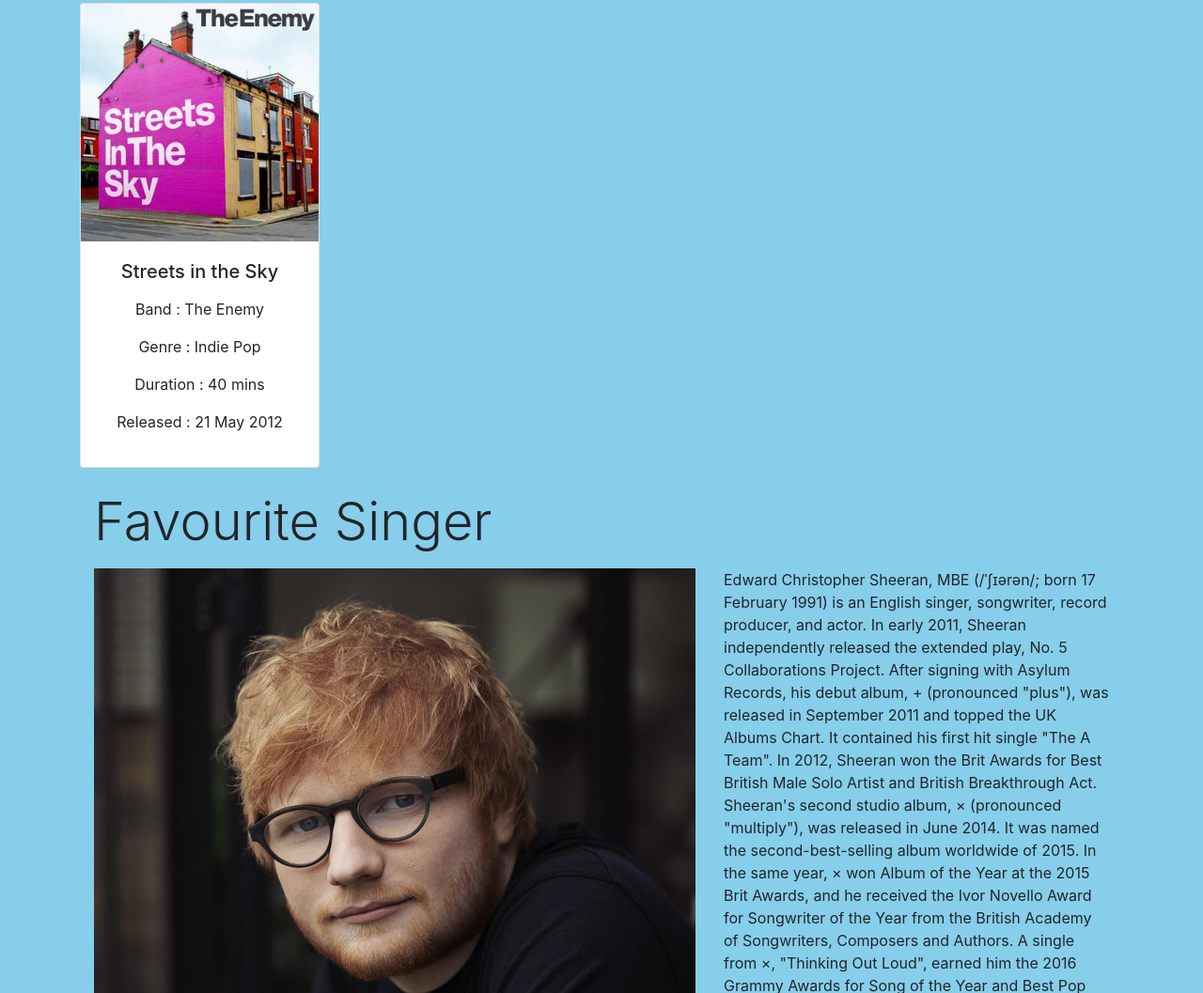
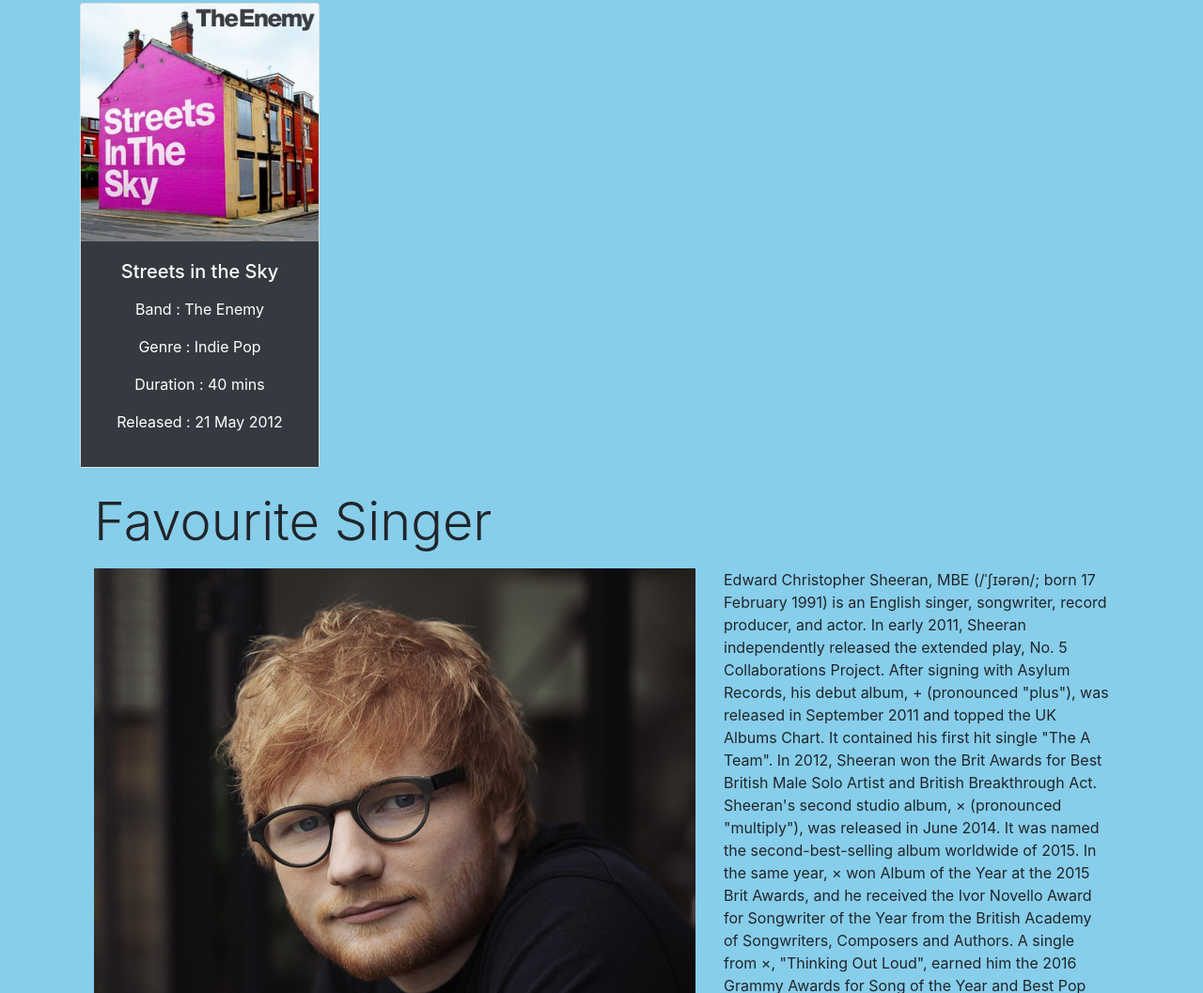
Before and after one commit to Mandeep-Sai/Module-2, a plain HTML site: page D2-homework.html in a window 1280 px wide. Shown: the part 2037-3094 px from the top of the page at 94% size. Drawn offline with nearby package versions, Linux system fonts and the light colour scheme.

Commit message:
Update D2-homework.html

```diff
--- a/D2-homework.html
+++ b/D2-homework.html
@@ -183,7 +183,7 @@
       <div class="col">
         <div class="card">
           <img src="./StreetsInTheSky.jpg" class="card-img-top" alt="..." />
-          <div class="card-body text-center">
+          <div class="card-body bg-dark text-white text-center">
             <h5 class="card-title">Streets in the Sky</h5>
             <p class=".container card-text">
               <p class="singer">Band : The Enemy</p>
```
